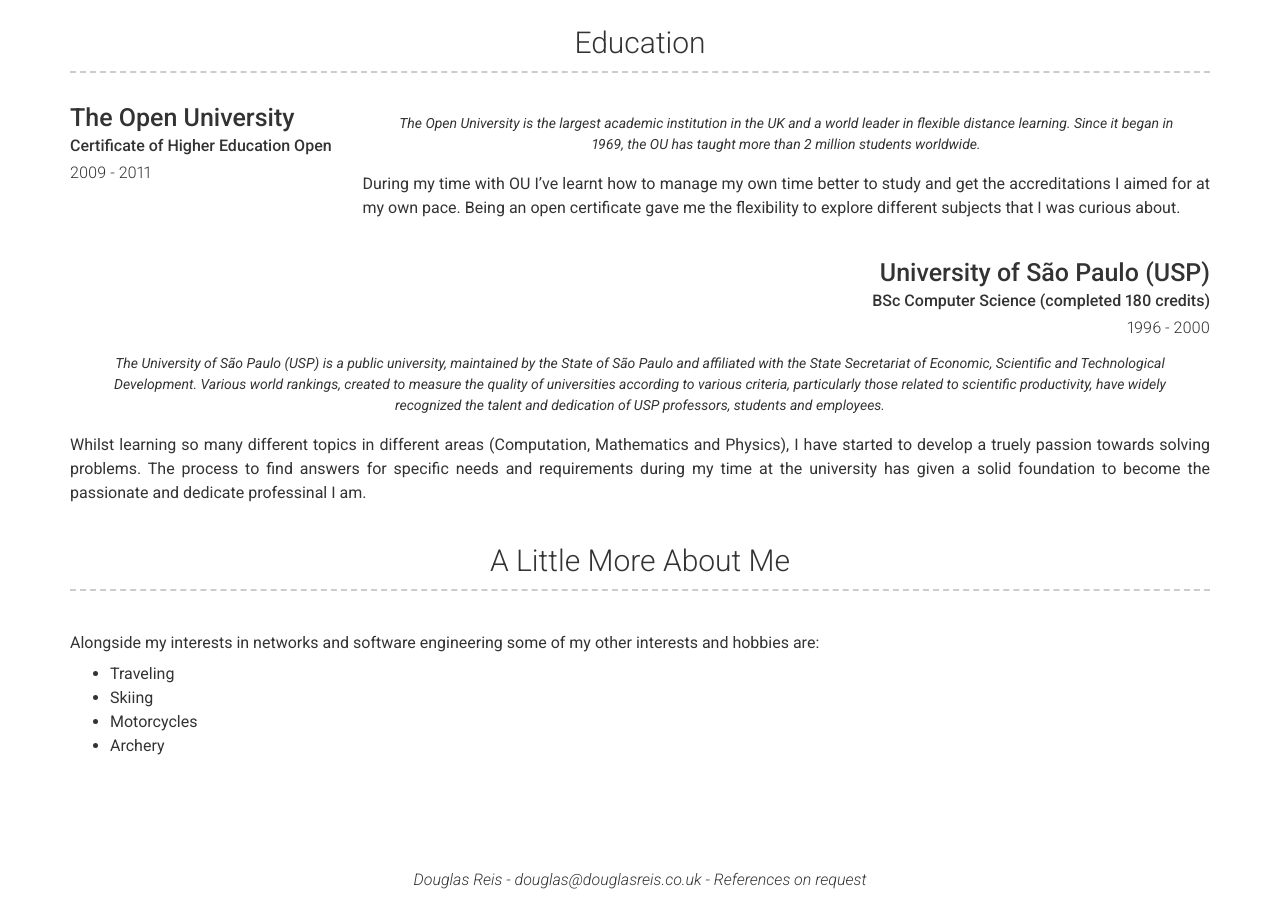
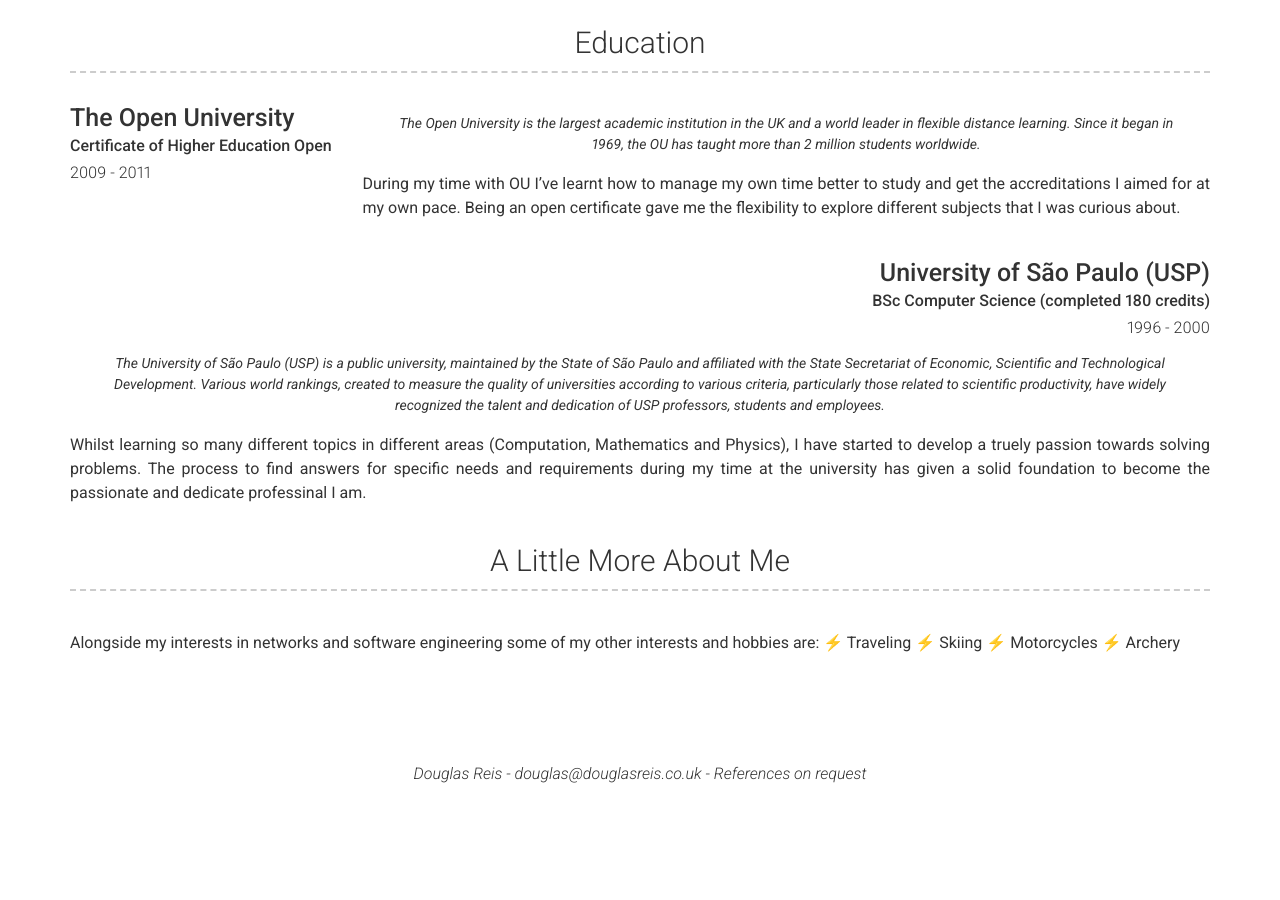
Before and after one commit to douglasreis/douglasreis.github.io, a Jekyll site: the page built from index.md, in a window 1280 px wide and 900 px high, scrolled down 1334 px. Built offline with Jekyll 4.4.1, drawn with Linux system fonts in a browser that asks for light colours; nearby versions of some CDN libraries; after the commit the page ends 2128 px from its top, so only the background shows below that.

Commit message:
Update bullets with emoji

```diff
--- a/_config.yml
+++ b/_config.yml
@@ -122,10 +122,10 @@ content:
     layout: text
     content: | # this will include new lines to allow paragraphs
       Alongside my interests in networks and software engineering some of my other interests and hobbies are:
-       - Traveling
-       - Skiing
-       - Motorcycles
-       - Archery
+       ⚡️ Traveling
+       ⚡️ Skiing
+       ⚡️ Motorcycles
+       ⚡️ Archery
 
 # Footer
 footer_show_references: true
```
